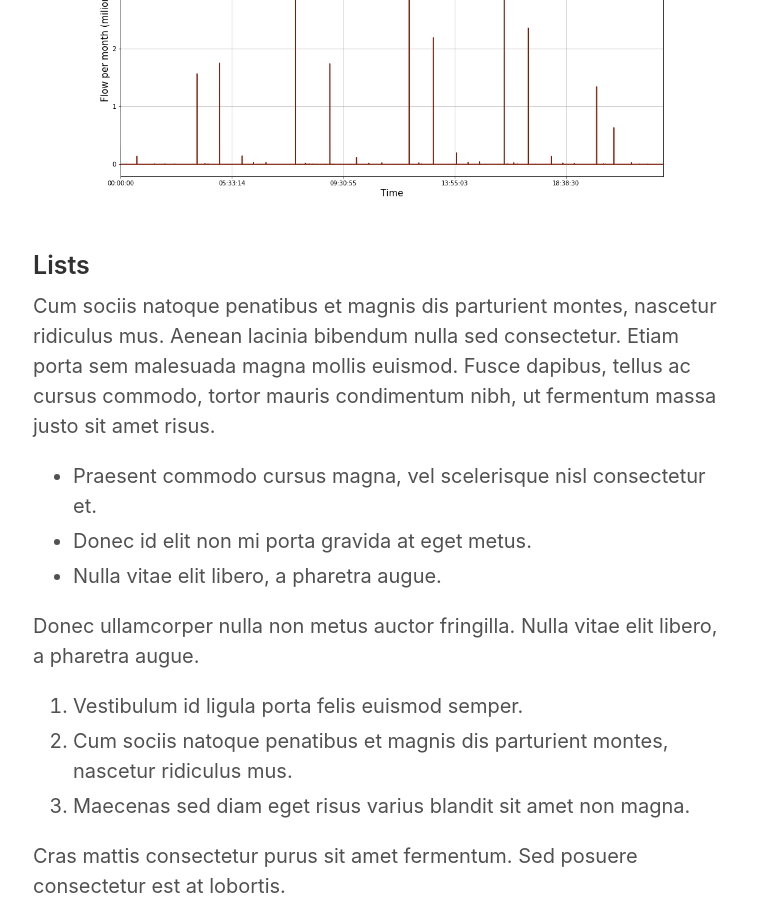
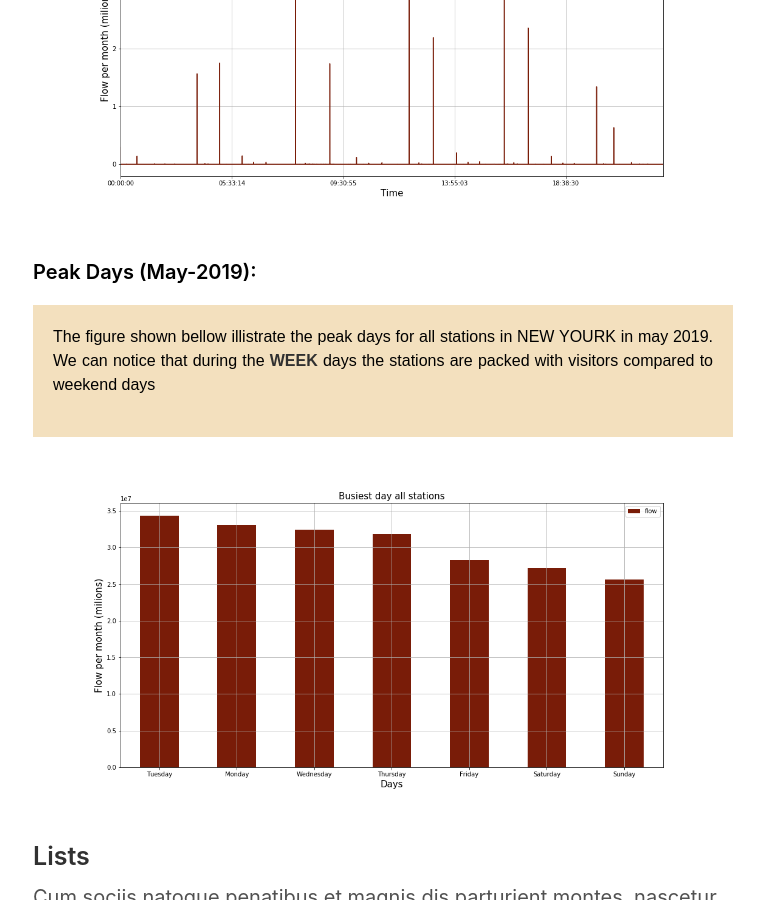
Before and after one commit to alafnan/alafnan.github.io, a Jekyll site: the page built from _posts/2015-01-6-example-content.md, in a window 1280 px wide and 900 px high, scrolled down 4306 px. Shown: the whole window, without its empty margins (257-1021 px from the left). Built offline with Jekyll 4.4.1, drawn with Linux system fonts in a browser that asks for light colours.

Commit message:
Update 2015-01-6-example-content.md

```diff
--- a/_posts/2015-01-6-example-content.md
+++ b/_posts/2015-01-6-example-content.md
@@ -78,6 +78,14 @@ Train = Train.drop(['DIVISION', 'TIME', 'DESC', 'ENTRIES', 'EXITS'], 1)
   <p style="text-align: justify; text-justify: inter-word;"> The figure shown bellow illistrate the peak hours for all stations in NEW YOURK in may 2019. We can notice that there are three main hours we can focus on which are at <strong style="Maroon;">8 AM, 12 PM</strong> and <strong style="Maroon;">4 PM</strong> because during these hours the number of visitors reaches</p>
 </div>
 ![rush hours]({{ site.url }}/images/Rush hours.png)
+
+
+<h1 style="font-size:1em; color:#000000; margin-top: 2rem; margin-bottom: 1rem;">Peak Days (May-2019):</h1>
+
+<div style="margin-bottom: 1.2rem; padding: 1rem;   color: #000000;   background-color: #F3E0BE; font-family: Arial, Helvetica, sans-serif; font-size:0.8em;" >
+  <p style="text-align: justify; text-justify: inter-word;"> The figure shown bellow illistrate the peak days for all stations in NEW YOURK in may 2019. We can notice that during the <strong style="Maroon;">WEEK</strong> days the stations are packed with visitors compared to weekend days</p>
+</div>
+![rush hours]({{ site.url }}/images/Flow over the day.png)
 
 ### Lists
 
```
